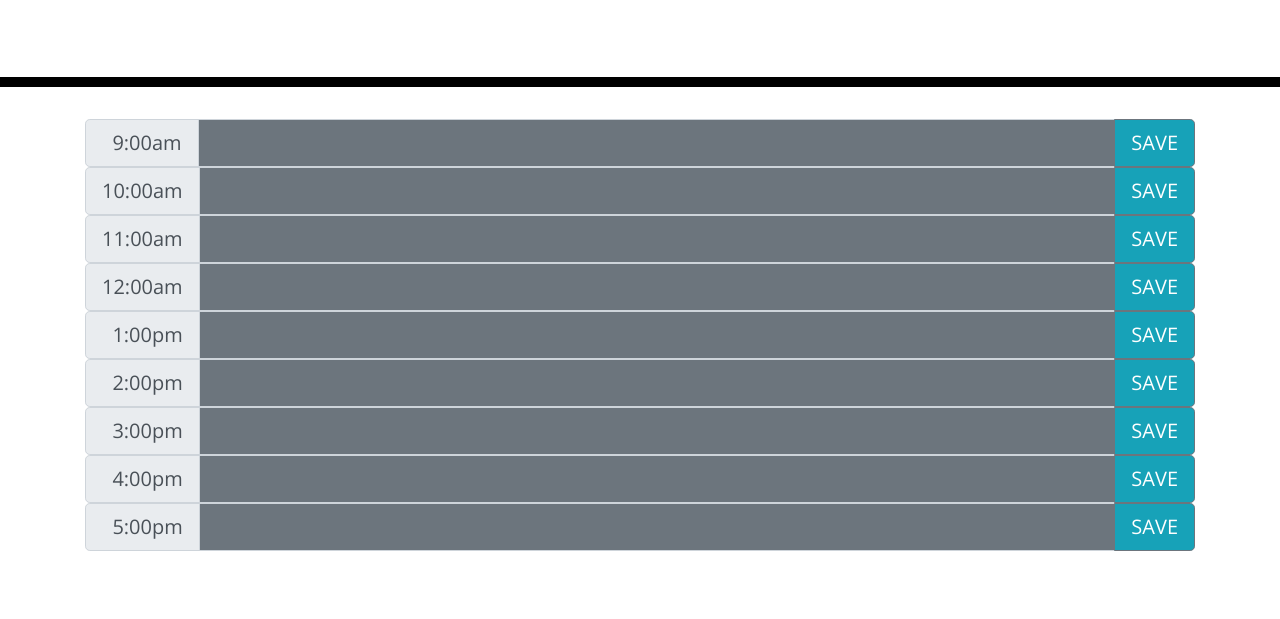
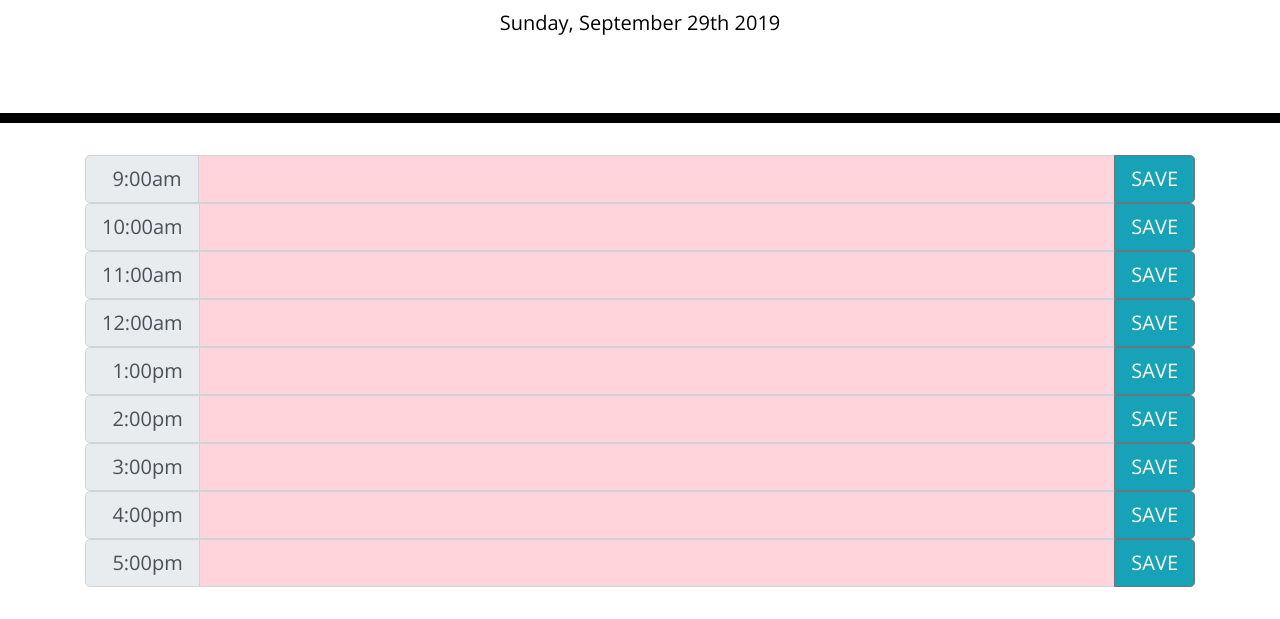
Before and after one commit to AaronTocchi/Day_Planner, a plain HTML site: page index.html in a window 1280 px wide. Shown: the part 181-800 px from the top of the page. Drawn offline with nearby package versions, Linux system fonts and the light colour scheme.

Commit message:
time blocks change color according to hour now

```diff
--- a/index.html
+++ b/index.html
@@ -27,7 +27,7 @@
             <div class="input-group-prepend">
                 <span class="input-group-text" id="inputGroup-sizing-lg"> &nbsp; 9:00am</span>
             </div>
-            <input type="text" class="form-control bg-secondary text-white" id="9am" aria-label="Sizing example input"
+            <input type="text" class="form-control  text-white" id="9" aria-label="Sizing example input"
                 aria-describedby="inputGroup-sizing-lg">
             <div class="input-group-append">
                 <button class="btn btn-outline-secondary bg-info text-white" type="button"
@@ -39,7 +39,7 @@
             <div class="input-group-prepend">
                 <span class="input-group-text" id="inputGroup-sizing-lg">10:00am</span>
             </div>
-            <input type="text" class="form-control bg-secondary text-white" id="10am" aria-label="Sizing example input"
+            <input type="text" class="form-control  text-white" id="10" aria-label="Sizing example input"
                 aria-describedby="inputGroup-sizing-lg">
             <div class="input-group-append">
                 <button class="btn btn-outline-secondary bg-info text-white" type="button"
@@ -50,7 +50,7 @@
             <div class="input-group-prepend">
                 <span class="input-group-text" id="inputGroup-sizing-lg">11:00am</span>
             </div>
-            <input type="text" class="form-control bg-secondary text-white" id="11am" aria-label="Sizing example input"
+            <input type="text" class="form-control  text-white" id="11" aria-label="Sizing example input"
                 aria-describedby="inputGroup-sizing-lg">
             <div class="input-group-append">
                 <button class="btn btn-outline-secondary bg-info text-white" type="button"
@@ -61,7 +61,7 @@
             <div class="input-group-prepend">
                 <span class="input-group-text" id="inputGroup-sizing-lg">12:00am</span>
             </div>
-            <input type="text" class="form-control bg-secondary text-white" id="12am" aria-label="Sizing example input"
+            <input type="text" class="form-control  text-white" id="12" aria-label="Sizing example input"
                 aria-describedby="inputGroup-sizing-lg">
             <div class="input-group-append">
                 <button class="btn btn-outline-secondary bg-info text-white" type="button"
@@ -72,7 +72,7 @@
             <div class="input-group-prepend">
                 <span class="input-group-text" id="inputGroup-sizing-lg">&nbsp; 1:00pm</span>
             </div>
-            <input type="text" class="form-control bg-secondary text-white" id="1pm" aria-label="Sizing example input"
+            <input type="text" class="form-control text-white" id="13" aria-label="Sizing example input"
                 aria-describedby="inputGroup-sizing-lg">
             <div class="input-group-append">
                 <button class="btn btn-outline-secondary bg-info text-white" type="button"
@@ -83,7 +83,7 @@
             <div class="input-group-prepend">
                 <span class="input-group-text" id="inputGroup-sizing-lg">&nbsp; 2:00pm</span>
             </div>
-            <input type="text" class="form-control bg-secondary text-white" id="2am" aria-label="Sizing example input"
+            <input type="text" class="form-control  text-white" id="14" aria-label="Sizing example input"
                 aria-describedby="inputGroup-sizing-lg">
             <div class="input-group-append">
                 <button class="btn btn-outline-secondary bg-info text-white" type="button"
@@ -94,7 +94,7 @@
             <div class="input-group-prepend">
                 <span class="input-group-text" id="inputGroup-sizing-lg">&nbsp; 3:00pm</span>
             </div>
-            <input type="text" class="form-control bg-secondary text-white" id="3pm" aria-label="Sizing example input"
+            <input type="text" class="form-control  text-white" id="15" aria-label="Sizing example input"
                 aria-describedby="inputGroup-sizing-lg">
             <div class="input-group-append">
                 <button class="btn btn-outline-secondary bg-info text-white" type="button"
@@ -105,7 +105,7 @@
             <div class="input-group-prepend">
                 <span class="input-group-text" id="inputGroup-sizing-lg">&nbsp; 4:00pm</span>
             </div>
-            <input type="text" class="form-control bg-secondary text-white" id="4pm" aria-label="Sizing example input"
+            <input type="text" class="form-control  text-white" id="16" aria-label="Sizing example input"
                 aria-describedby="inputGroup-sizing-lg">
             <div class="input-group-append">
                 <button class="btn btn-outline-secondary bg-info text-white" type="button"
@@ -116,7 +116,7 @@
             <div class="input-group-prepend">
                 <span class="input-group-text" id="inputGroup-sizing-lg">&nbsp; 5:00pm</span>
             </div>
-            <input type="text" class="form-control bg-secondary text-white" id="5pm" aria-label="Sizing example input"
+            <input type="text" class="form-control  text-white" id="17" aria-label="Sizing example input"
                 aria-describedby="inputGroup-sizing-lg">
             <div class="input-group-append">
                 <button class="btn btn-outline-secondary bg-info text-white" type="button"
--- a/script.js
+++ b/script.js
@@ -1,12 +1,47 @@
 
 // moment.js variables
 let date = moment().format('MMMM Do YYYY');
-let day = moment().format("dddd")
-let taskArray =[]
+let day = moment().format("dddd");
+let saveButtons = $(".button-addon2");
+let input = $(".form-control").val();
+let currentHour = moment().hour();
+let taskArray = [];
 
 
 // my header including date
 $("#current-day").text(day + ", " + date);
 
-saveTask() {
+// for loop to check values of id vs the hour that it is and change color accordingly
+for (i = 9; i < 18; i++) {
+    if (parseInt($('#' + i).attr('id')) < currentHour) {
+        $('#' + i).attr('style', 'background-color: #808080');
+    } else if (parseInt($('#' + i).attr('id')) > currentHour) {
+        $('#' + i).attr('style', 'background-color: #ffd4da');
+    } else {
+        $('#' + i).attr('style', 'background-color: #F08080')
+    }
 }
+
+
+// saveTask(){
+//     event.preventDefault()
+
+// itemsArray.push(saveButtons.value);
+// localStorage.setItem('items', JSON.stringify(taskArray));
+
+// };
+// submit button to save to local storage
+saveButtons.on("click", function(){
+let taskArray =[];
+taskArray.push(input.value);
+localStorage.setItem('items', JSON.stringify(taskArray));
+console.log(taskArray)
+
+})
+// loads data from storage
+function loadTasks() {
+    let data = JSON.parse(localStorage.getItem('items'));
+    console.log(data)
+};
+// run on page load
+loadTasks();
```
